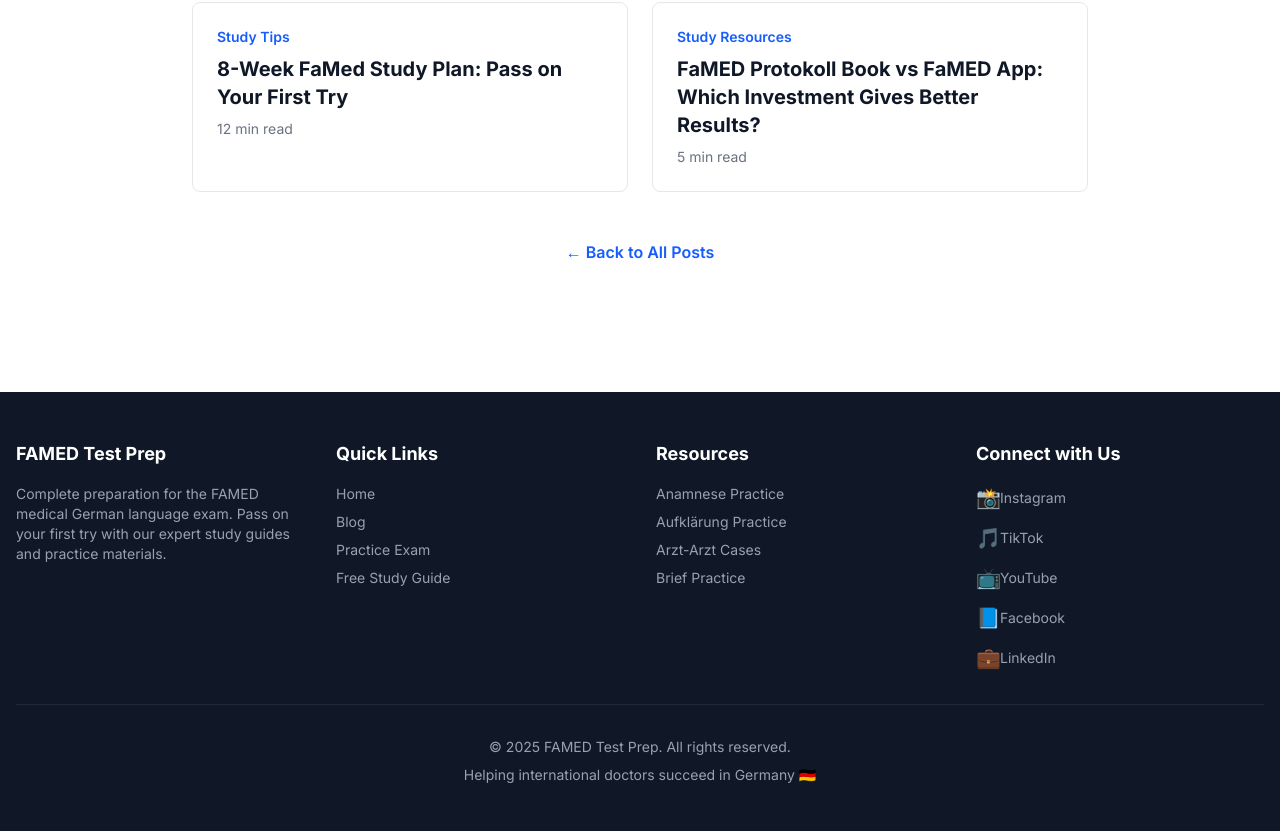
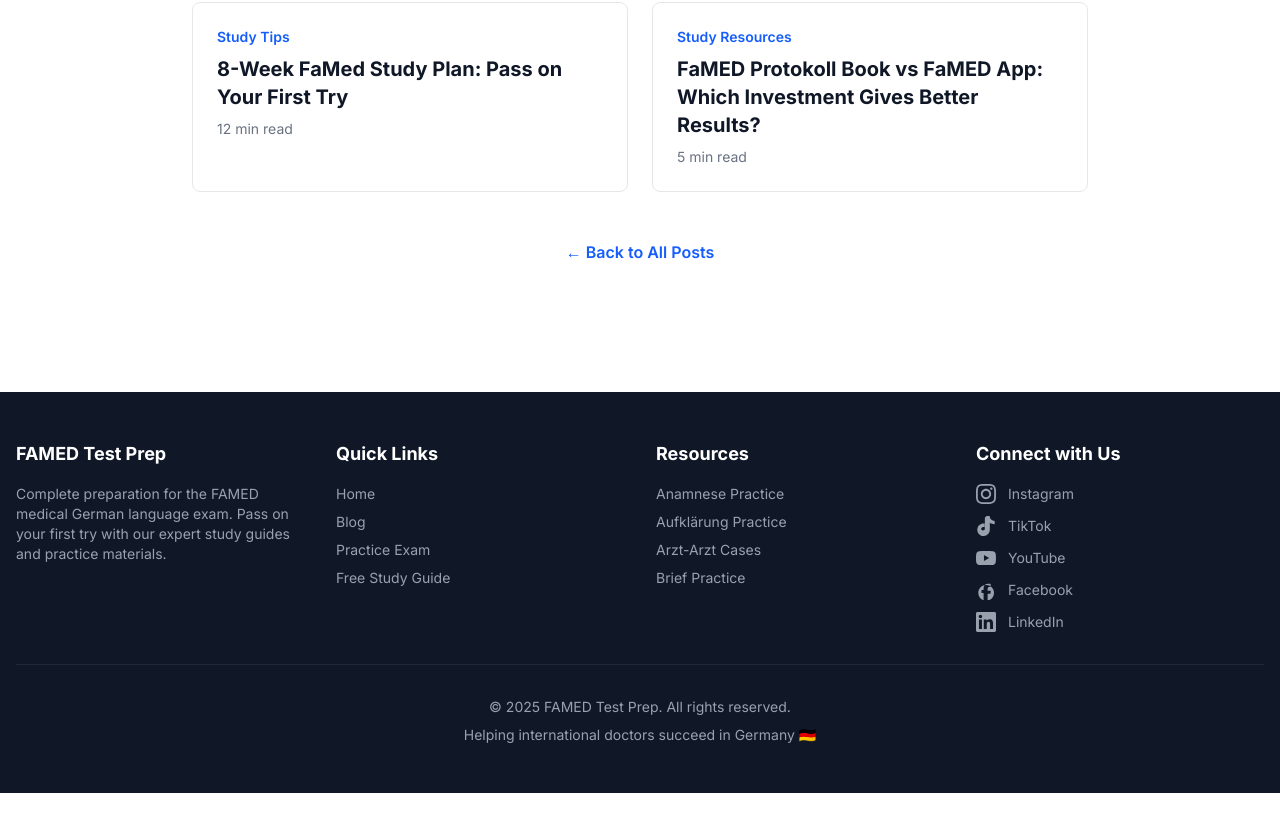
Before and after one commit to dryanez/Famedblog, a Next.js app: page /blog/famed-vs-fsp-complete-guide in a window 1280 px wide. Shown: the part 4400-5231 px from the top of the page. After the commit the page ends 5193 px from the top, so only its background shows below. Built offline with nearby package versions, Linux system fonts and the light colour scheme.

Commit message:
Replace social emojis with official SVG brand icons

```diff
--- a/components/Footer.tsx
+++ b/components/Footer.tsx
@@ -74,31 +74,41 @@
                         <ul className="space-y-3 text-sm">
                             <li>
                                 <a href="https://www.instagram.com/famedprep/" target="_blank" rel="noopener noreferrer" className="flex items-center text-gray-400 hover:text-white transition group">
-                                    <span className="w-6 text-xl">📸</span>
+                                    <span className="w-5 h-5 mr-3 flex items-center justify-center">
+                                        <svg fill="currentColor" viewBox="0 0 24 24" className="w-full h-full"><path d="M12 2.163c3.204 0 3.584.012 4.85.07 3.252.148 4.771 1.691 4.919 4.919.058 1.265.069 1.645.069 4.849 0 3.205-.012 3.584-.069 4.849-.149 3.225-1.664 4.771-4.919 4.919-1.266.058-1.644.07-4.85.07-3.204 0-3.584-.012-4.849-.07-3.26-.149-4.771-1.699-4.919-4.92-.058-1.265-.07-1.644-.07-4.849 0-3.204.013-3.583.07-4.849.149-3.227 1.664-4.771 4.919-4.919 1.266-.057 1.645-.069 4.849-.069zm0-2.163c-3.259 0-3.667.014-4.947.072-4.358.2-6.78 2.618-6.98 6.98-.059 1.281-.073 1.689-.073 4.948 0 3.259.014 3.668.072 4.948.2 4.358 2.618 6.78 6.98 6.98 1.281.058 1.689.072 4.948.072 3.259 0 3.668-.014 4.948-.072 4.354-.2 6.782-2.618 6.979-6.98.059-1.28.073-1.689.073-4.948 0-3.259-.014-3.667-.072-4.947-.196-4.354-2.617-6.78-6.979-6.98-1.281-.059-1.69-.073-4.949-.073zm0 5.838c-3.403 0-6.162 2.759-6.162 6.162s2.759 6.163 6.162 6.163 6.162-2.759 6.162-6.163c0-3.403-2.759-6.162-6.162-6.162zm0 10.162c-2.209 0-4-1.79-4-4 0-2.209 1.791-4 4-4s4 1.791 4 4c0 2.21-1.791 4-4 4zm6.406-11.845c-.796 0-1.441.645-1.441 1.44s.645 1.44 1.441 1.44c.795 0 1.439-.645 1.439-1.44s-.644-1.44-1.439-1.44z" /></svg>
+                                    </span>
                                     <span className="group-hover:translate-x-1 transition-transform">Instagram</span>
                                 </a>
                             </li>
                             <li>
                                 <a href="https://www.tiktok.com/@famedtestprep" target="_blank" rel="noopener noreferrer" className="flex items-center text-gray-400 hover:text-white transition group">
-                                    <span className="w-6 text-xl">🎵</span>
+                                    <span className="w-5 h-5 mr-3 flex items-center justify-center">
+                                        <svg fill="currentColor" viewBox="0 0 24 24" className="w-full h-full"><path d="M12.525.02c1.31-.02 2.61-.01 3.91-.02.08 1.53.63 3.09 1.75 4.17 1.12 1.11 2.7 1.62 4.24 1.79v4.03c-1.44-.05-2.89-.35-4.2-.97-.57-.26-1.1-.59-1.62-.93-.01 2.92.01 5.84-.02 8.75-.08 1.4-.54 2.79-1.35 3.94-1.31 1.92-3.58 3.17-5.91 3.21-1.43.08-2.86-.31-4.08-1.03-2.02-1.19-3.44-3.37-3.65-5.71-.02-.5-.03-1-.01-1.49.18-1.9 1.12-3.72 2.58-4.96 1.66-1.44 3.98-2.13 6.15-1.72.02 1.48-.04 2.96-.04 4.44-.99-.32-2.15-.23-3.02.37-.63.35-1.17 1.09-1.05 1.84.16 1.03 1.16 1.68 2.19 1.66 1.18-.01 2.19-.79 2.19-2.08.02-4.43.07-8.86.06-13.29z" /></svg>
+                                    </span>
                                     <span className="group-hover:translate-x-1 transition-transform">TikTok</span>
                                 </a>
                             </li>
                             <li>
                                 <a href="https://www.youtube.com/@FaMEDPrep" target="_blank" rel="noopener noreferrer" className="flex items-center text-gray-400 hover:text-white transition group">
-                                    <span className="w-6 text-xl">📺</span>
+                                    <span className="w-5 h-5 mr-3 flex items-center justify-center">
+                                        <svg fill="currentColor" viewBox="0 0 24 24" className="w-full h-full"><path d="M23.498 6.186a3.016 3.016 0 0 0-2.122-2.136C19.505 3.545 12 3.545 12 3.545s-7.505 0-9.377.505A3.017 3.017 0 0 0 .502 6.186C0 8.07 0 12 0 12s0 3.93.502 5.814a3.016 3.016 0 0 0 2.122 2.136c1.871.505 9.376.505 9.376.505s7.505 0 9.377-.505a3.015 3.015 0 0 0 2.122-2.136C24 15.93 24 12 24 12s0-3.93-.502-5.814zM9.545 15.568V8.432L15.818 12l-6.273 3.568z" /></svg>
+                                    </span>
                                     <span className="group-hover:translate-x-1 transition-transform">YouTube</span>
                                 </a>
                             </li>
                             <li>
                                 <a href="https://www.facebook.com/profile.php?id=61584575684278" target="_blank" rel="noopener noreferrer" className="flex items-center text-gray-400 hover:text-white transition group">
-                                    <span className="w-6 text-xl">📘</span>
+                                    <span className="w-5 h-5 mr-3 flex items-center justify-center">
+                                        <svg fill="currentColor" viewBox="0 0 24 24" className="w-full h-full"><path d="M9.101 23.691v-7.98H6.627v-3.667h2.474v-1.58c0-4.085 1.848-5.978 5.858-5.978.401 0 .955.042 1.468.103a8.68 8.68 0 0 1 1.141.195v3.325a8.623 8.623 0 0 0-.653-.036c-2.148 0-2.971.956-2.971 3.035v1.805h3.837l-.463 3.667h-3.374v7.98c4.474-.754 7.68-4.502 7.68-9.06 0-5.17-4.22-9.36-9.423-9.36-5.204 0-9.424 4.19-9.424 9.36 0 4.56 3.206 8.307 7.68 9.06z" /></svg>
+                                    </span>
                                     <span className="group-hover:translate-x-1 transition-transform">Facebook</span>
                                 </a>
                             </li>
                             <li>
                                 <a href="https://www.linkedin.com/in/famedtest-prep-a0296337a/" target="_blank" rel="noopener noreferrer" className="flex items-center text-gray-400 hover:text-white transition group">
-                                    <span className="w-6 text-xl">💼</span>
+                                    <span className="w-5 h-5 mr-3 flex items-center justify-center">
+                                        <svg fill="currentColor" viewBox="0 0 24 24" className="w-full h-full"><path d="M20.447 20.452h-3.554v-5.569c0-1.328-.027-3.037-1.852-3.037-1.853 0-2.136 1.445-2.136 2.939v5.667H9.351V9h3.414v1.561h.046c.477-.9 1.637-1.85 3.37-1.85 3.601 0 4.267 2.37 4.267 5.455v6.286zM5.337 7.433c-1.144 0-2.063-.926-2.063-2.065 0-1.138.92-2.063 2.063-2.063 1.14 0 2.064.925 2.064 2.063 0 1.139-.925 2.065-2.064 2.065zm1.782 13.019H3.555V9h3.564v11.452zM22.225 0H1.771C.792 0 0 .774 0 1.729v20.542C0 23.227.792 24 1.771 24h20.451C23.2 24 24 23.227 24 22.271V1.729C24 .774 23.2 0 22.222 0h.003z" /></svg>
+                                    </span>
                                     <span className="group-hover:translate-x-1 transition-transform">LinkedIn</span>
                                 </a>
                             </li>
```
